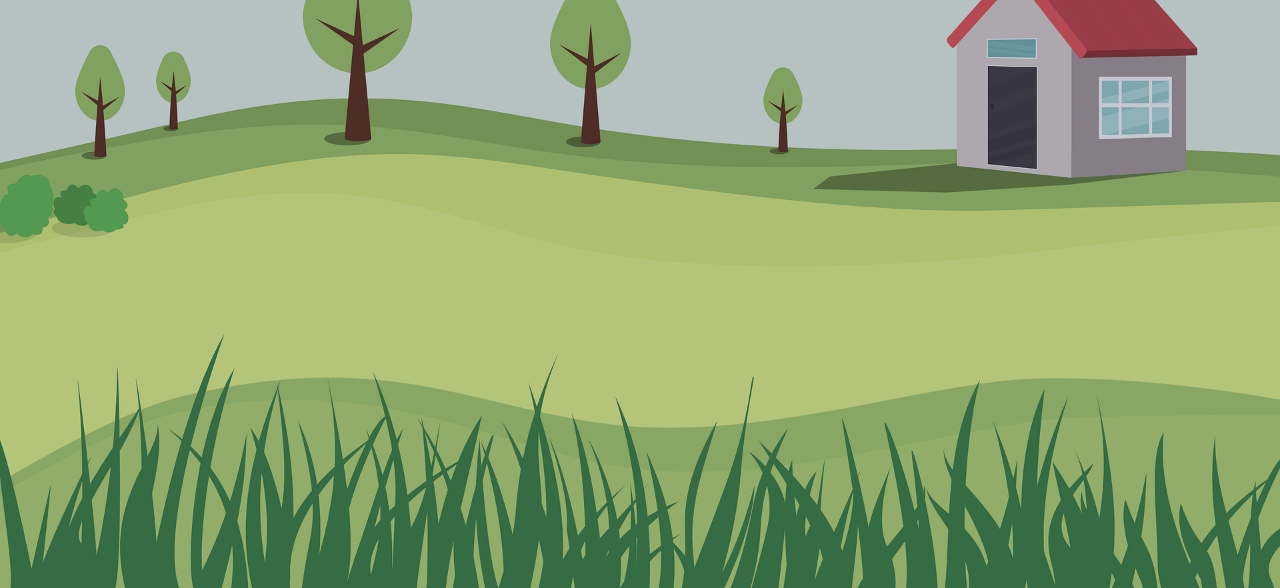
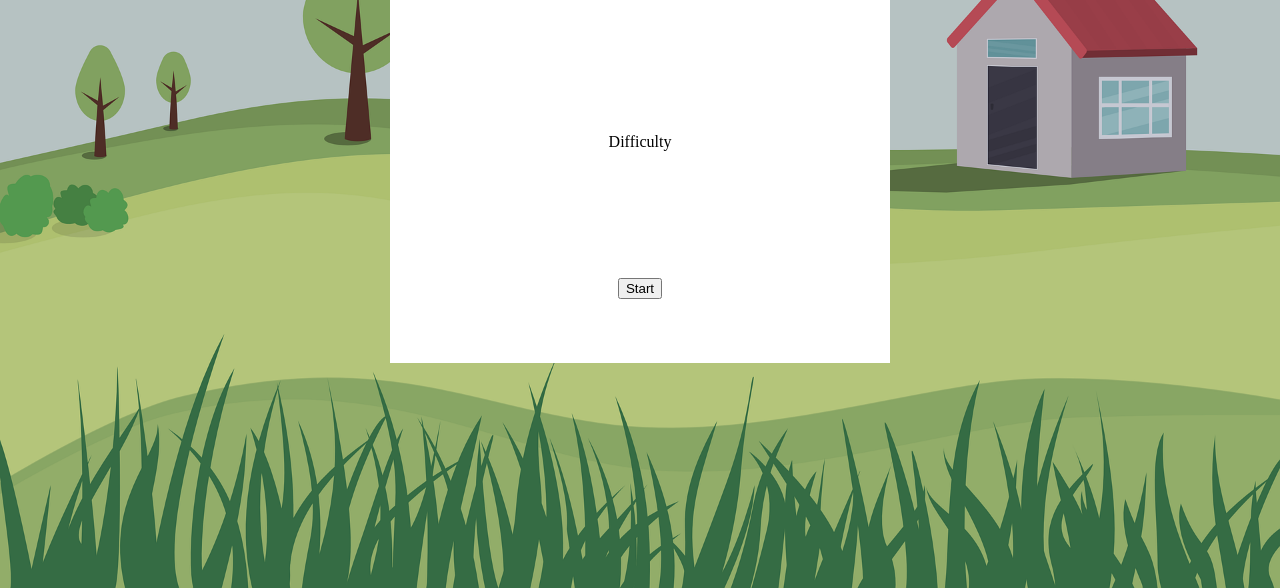
Before and after one commit to JacquelineQ/Whack-a-Mole, a plain HTML site: page index.html in a window 1280 px wide. Shown: the part 212-800 px from the top of the page. Drawn offline with Linux system fonts and the light colour scheme.

Commit message:
start-board positioning

```diff
--- a/index.html
+++ b/index.html
@@ -19,7 +19,7 @@
         </div>
     </header>
 
-
+    <div class="container">
     <!-- START BOARD -->
     <card class="start-board">
             <h1 id="title">Whack-a-Mole</h1>
@@ -58,6 +58,8 @@
             <div class="mole" id="mole9"></div>
         </div>
     </div>
+</div>
+
     <script src="./src/index.js"></script>
 </body>
 </html>
--- a/src/styles.css
+++ b/src/styles.css
@@ -17,3 +17,24 @@ html {
     flex-direction: row;
     justify-content: space-between;
 }
+
+/* Start and game board container  */
+
+.container {
+    display: flex;
+    justify-content: center;
+}
+
+/* START BOARD  */
+/* possibly play with z-index */
+
+.start-board {
+    display: flex;
+    flex-direction: column;
+    justify-content: space-around;
+    align-items: center;
+    background: white center fixed;
+    width: 500px;
+    height: 500px;
+
+}
```
